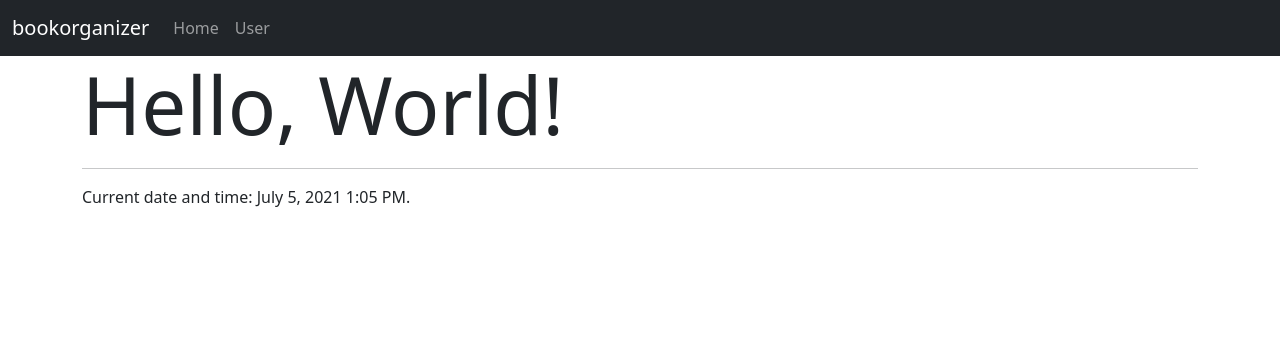
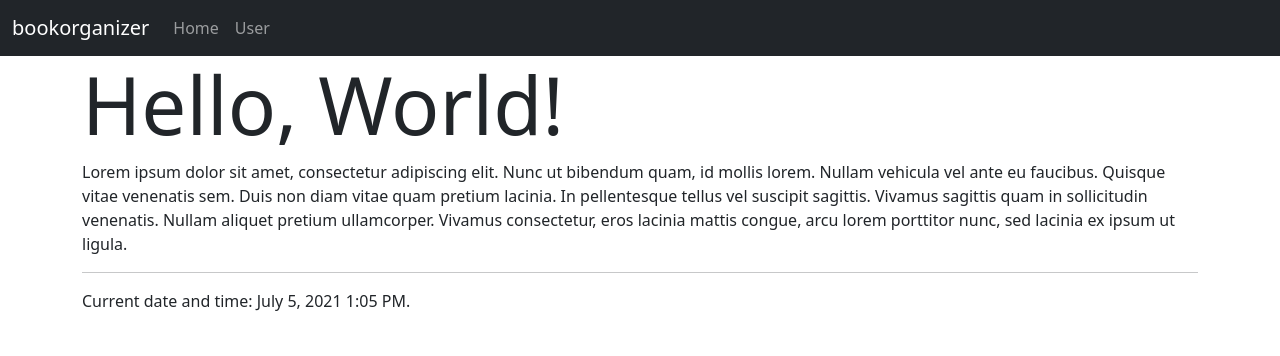
Before and after one commit to matbocz/bookorganizer, a Flask app: page / in a window 1280 px wide. Shown: the top 356 px of the page. Run offline with Flask 2, Linux system fonts and the light colour scheme; some libraries are stand-ins or nearby versions.

Commit message:
Add test paragraph to Home page

```diff
--- a/templates/index.html
+++ b/templates/index.html
@@ -4,4 +4,11 @@
 
 {% block content %}
 <h1 class="display-1">Hello, World!</h1>
+
+<p>
+    Lorem ipsum dolor sit amet, consectetur adipiscing elit. Nunc ut bibendum quam, id mollis lorem. Nullam vehicula vel
+    ante eu faucibus. Quisque vitae venenatis sem. Duis non diam vitae quam pretium lacinia. In pellentesque tellus vel
+    suscipit sagittis. Vivamus sagittis quam in sollicitudin venenatis. Nullam aliquet pretium ullamcorper. Vivamus
+    consectetur, eros lacinia mattis congue, arcu lorem porttitor nunc, sed lacinia ex ipsum ut ligula.
+</p>
 {% endblock %}
```
